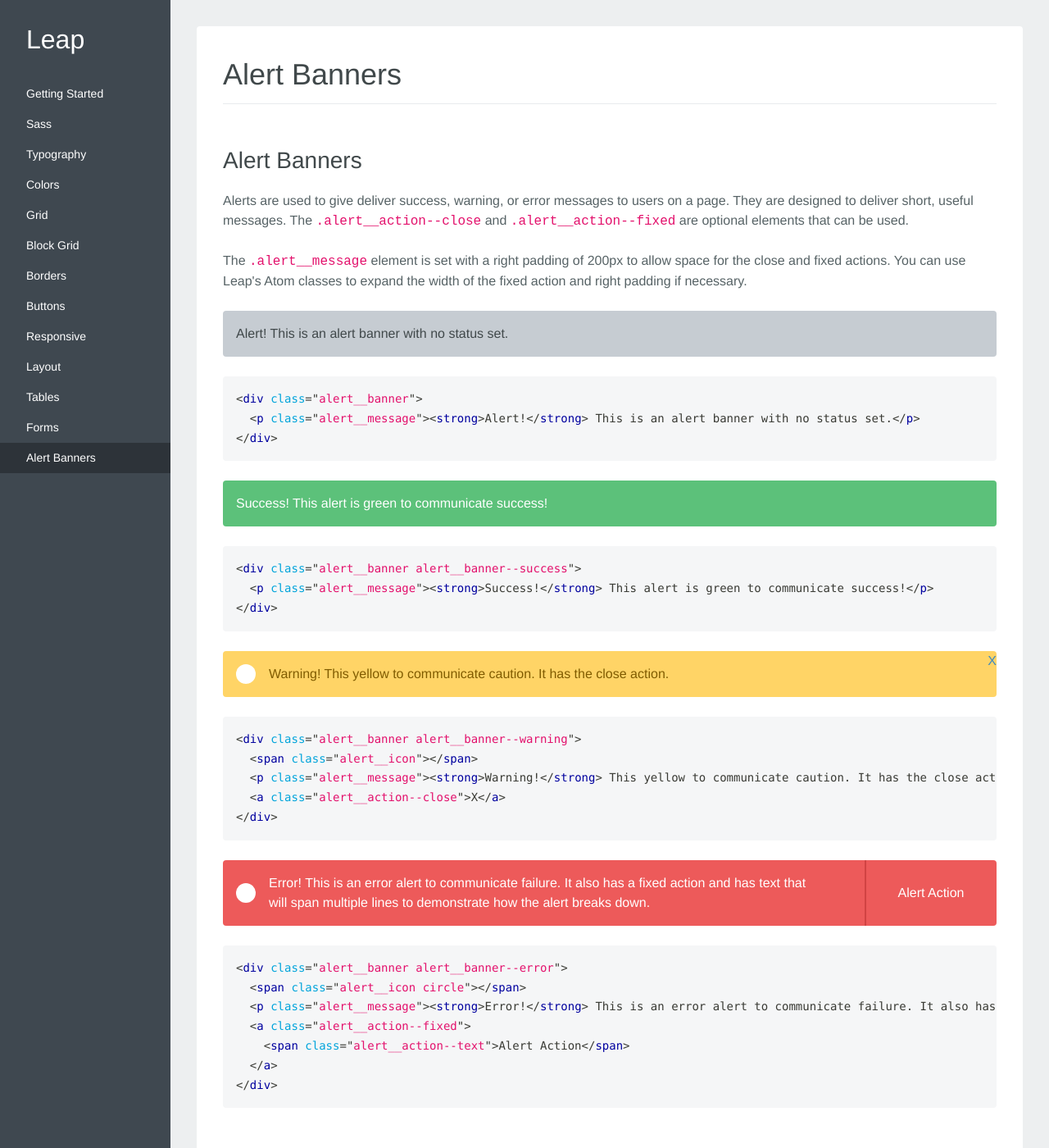
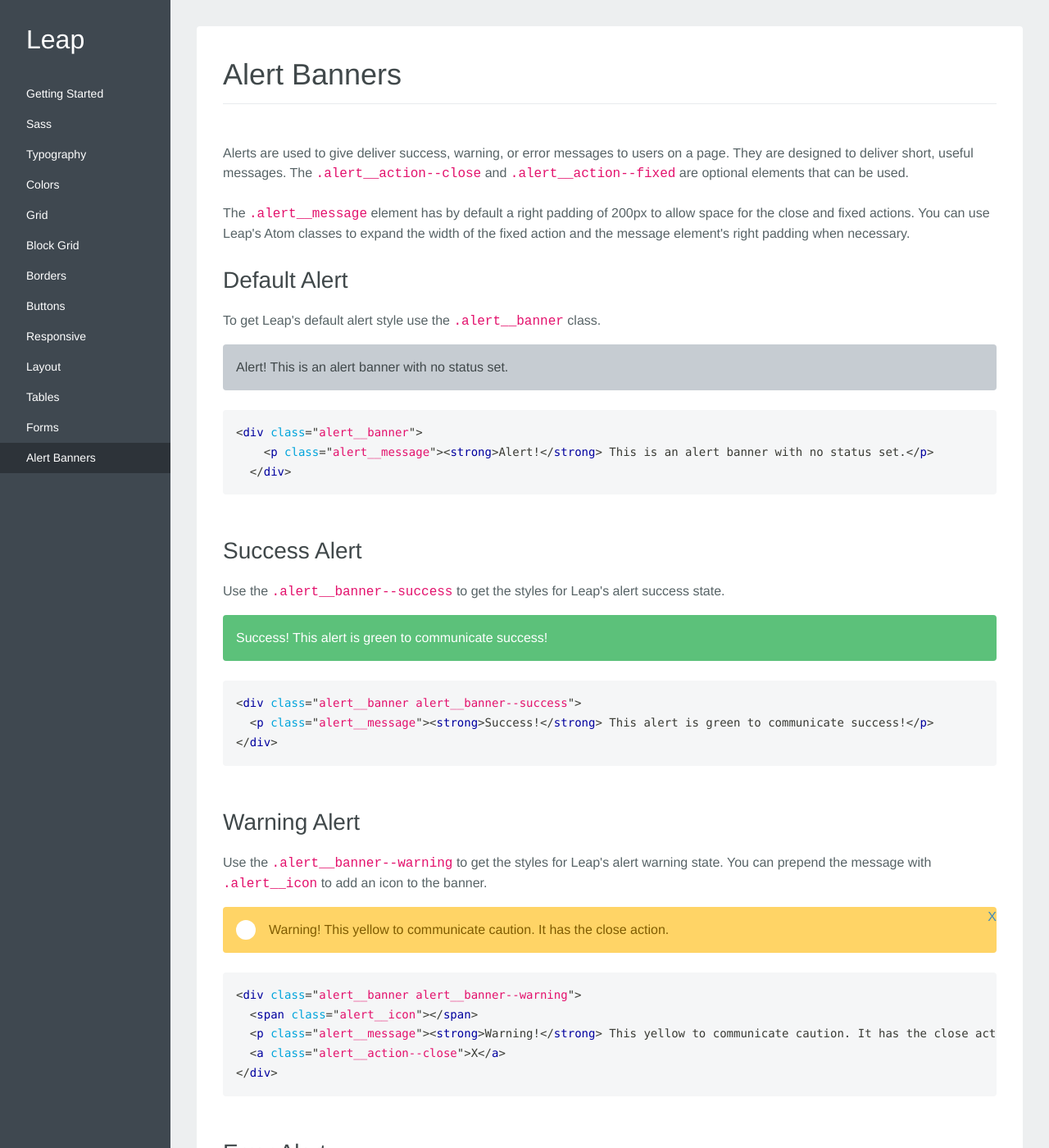
Before and after one commit to treehouse/project-leap, a Jekyll site: the page built from alert-banners.html, in a window 1280 px wide and 1400 px high. Shown: the whole window at 82% size. Built offline with Jekyll 4.4.1, drawn with Linux system fonts in a browser that asks for light colours; some web fonts are replaced; some of the changed text lies outside the part shown.

Commit message:
cleaning up margings on examples

```diff
--- a/alert-banners.html
+++ b/alert-banners.html
@@ -7,36 +7,49 @@ navigation_weight: 12
 <section id="alert-banners">
 
   <!-- Labels -->
-  <h2 class="m-b-1-xs">Alert Banners</h2>
   <p class="m-b-2-xs">Alerts are used to give deliver success, warning, or error messages to users on a page. They are designed to deliver short, useful messages. The <code>.alert__action--close</code> and <code>.alert__action--fixed</code> are optional elements that can be used.</p>
 
-  <p class="m-b-2-xs">The <code>.alert__message</code> element is set with a right padding of 200px to allow space for the close and fixed actions. You can use Leap's Atom classes to expand the width of the fixed action and right padding if necessary.</p>
+  <p class="m-b-2-xs">The <code>.alert__message</code> element has by default a right padding of 200px to allow space for the close and fixed actions. You can use Leap's Atom classes to expand the width of the fixed action and the message element's right padding when necessary.</p>
 
+  <h2 class="m-b-1-xs">Default Alert</h2>
+  <p class="m-b-1-xs">To get Leap's default alert style use the <code>.alert__banner</code> class.</p>
   <div class="alert__banner">
     <p class="alert__message"><strong>Alert!</strong> This is an alert banner with no status set.</p>
   </div>
-  <pre><code class="language-html">&lt;div class="alert__banner"&gt;
-  &lt;p class="alert__message"&gt;&lt;strong&gt;Alert!&lt;/strong&gt; This is an alert banner with no status set.&lt;/p&gt;
-&lt;/div&gt;</code></pre>
+  <div class="guide-code m-b-4-xs">
+    <pre><code class="language-html">&lt;div class="alert__banner"&gt;
+    &lt;p class="alert__message"&gt;&lt;strong&gt;Alert!&lt;/strong&gt; This is an alert banner with no status set.&lt;/p&gt;
+  &lt;/div&gt;</code></pre>
+  </div>
 
+  <h2 class="m-b-1-xs">Success Alert</h2>
+  <p class="m-b-1-xs">Use the <code>.alert__banner--success</code> to get the styles for Leap's alert success state.</p>
   <div class="alert__banner alert__banner--success">
     <p class="alert__message"><strong>Success!</strong> This alert is green to communicate success!</p>
   </div>
-  <pre><code class="language-html">&lt;div class="alert__banner alert__banner--success"&gt;
+  <div class="guide-code m-b-4-xs">
+    <pre><code class="language-html">&lt;div class="alert__banner alert__banner--success"&gt;
   &lt;p class="alert__message"&gt;&lt;strong&gt;Success!&lt;/strong&gt; This alert is green to communicate success!&lt;/p&gt;
 &lt;/div&gt;</code></pre>
+  </div>
 
+  <h2 class="m-b-1-xs">Warning Alert</h2>
+  <p class="m-b-1-xs">Use the <code>.alert__banner--warning</code> to get the styles for Leap's alert warning state. You can prepend the message with <code>.alert__icon</code> to add an icon to the banner.</p>
   <div class="alert__banner alert__banner--warning">
     <span class="alert__icon circle"></span>
     <p class="alert__message"><strong>Warning!</strong> This yellow to communicate caution. It has the close action.</p>
     <a class="alert__action--close">X</a>
   </div>
-  <pre><code class="language-html">&lt;div class="alert__banner alert__banner--warning"&gt;
+  <div class="guide-code m-b-4-xs">
+    <pre><code class="language-html">&lt;div class="alert__banner alert__banner--warning"&gt;
   &lt;span class="alert__icon"&gt;&lt;/span&gt;
   &lt;p class="alert__message"&gt;&lt;strong&gt;Warning!&lt;/strong&gt; This yellow to communicate caution. It has the close action.&lt;/p&gt;
   &lt;a class="alert__action--close"&gt;X&lt;/a&gt;
 &lt;/div&gt;</code></pre>
+  </div>
 
+  <h2 class="m-b-1-xs">Error Alert</h2>
+  <p class="m-b-1-xs">Use the <code>.alert__banner--warning</code> to get the styles for Leap's alert error state.</p>
   <div class="alert__banner alert__banner--error">
     <span class="alert__icon circle"></span>
     <p class="alert__message"><strong>Error!</strong> This is an error alert to communicate failure. It also has a fixed action and has text that will span multiple lines to demonstrate how the alert breaks down.</p>
@@ -44,6 +57,7 @@ navigation_weight: 12
       <span class="alert__action--text">Alert Action</span>
     </a>
   </div>
+  <div class="guide-code m-b-4-xs">
   <pre><code class="language-html">&lt;div class="alert__banner alert__banner--error"&gt;
   &lt;span class="alert__icon circle"&gt;&lt;/span&gt;
   &lt;p class="alert__message"&gt;&lt;strong&gt;Error!&lt;/strong&gt; This is an error alert to communicate failure. It also has a fixed action and has text that will span multiple lines to demonstrate how the alert breaks down.&lt;/p&gt;
@@ -51,6 +65,7 @@ navigation_weight: 12
     &lt;span class="alert__action--text"&gt;Alert Action&lt;/span&gt;
   &lt;/a&gt;
 &lt;/div&gt;</code></pre>
+  </div>
 
 
 </section>
```
